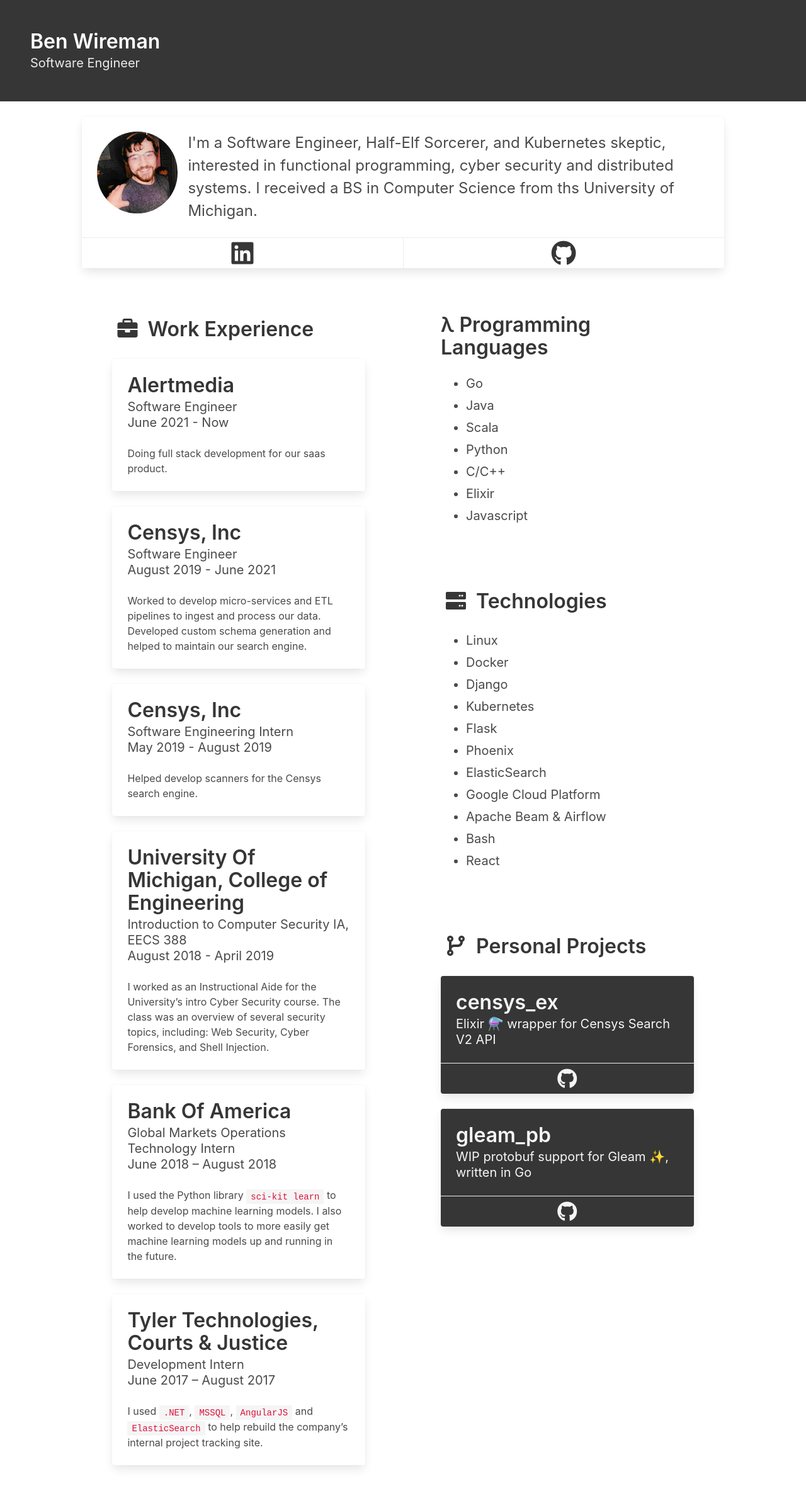
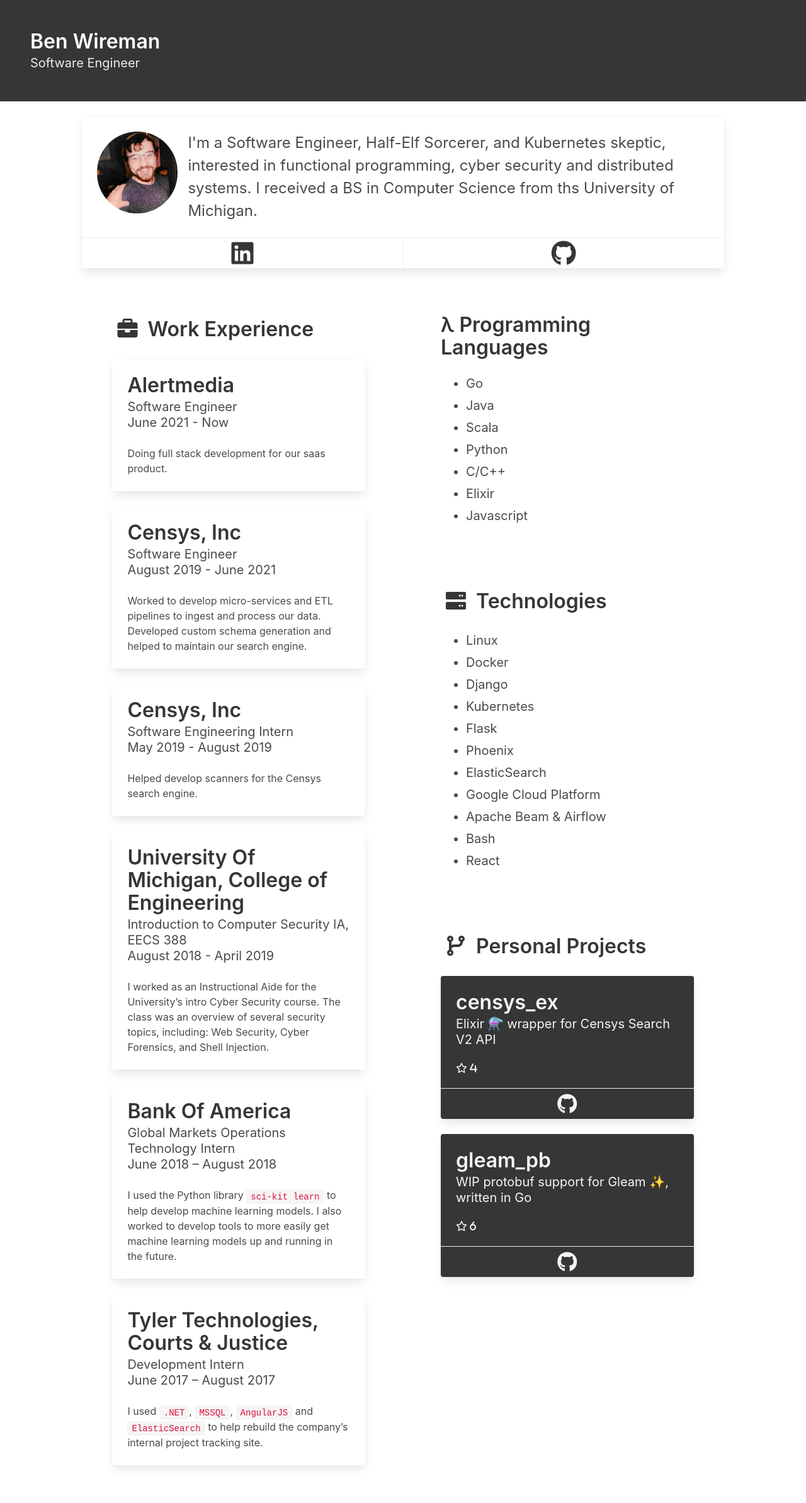
Before and after one commit to bwireman/bwireman.github.io, a Jekyll site: the page built from index.md, in a window 1280 px wide. Shown: the whole page at 63% size. Built offline with Jekyll 4.4.1, drawn with Linux system fonts in a browser that asks for light colours; our own code applies the rules of GitHub Pages for plain Markdown files.

Commit message:
improves mobile layout and adds stars

```diff
--- a/_layouts/default.html
+++ b/_layouts/default.html
@@ -20,6 +20,20 @@
     .dark-card>.card-content {
       color: whitesmoke;
     }
+
+    @media screen and (min-width: 769px) {
+      .mobile-image {
+        display: none;
+        visibility: hidden;
+      }
+    }
+
+    @media screen and (max-width: 768px) {
+      .desktop-image {
+        display: none;
+        visibility: hidden;
+      }
+    }
   </style>
 </head>
 
@@ -39,9 +53,14 @@
   <div class="columns is-centered">
     <div class="column is-four-fifths">
       <div class="card">
+        <div class="card-image mobile-image">
+          <figure class="image">
+            <img src="{{site.logo | relative_url}}" alt="ME">
+          </figure>
+        </div>
         <div class="card-content">
           <div class="media">
-            <div class="media-left">
+            <div class="desktop-image media-left">
               <figure class="image is-128x128">
                 <img class="is-rounded" src="{{site.logo | relative_url}}" alt="ME">
               </figure>
@@ -226,6 +245,7 @@
             <p class="subtitle">
               Elixir ⚗️ wrapper for Censys Search V2 API
             </p>
+            <i class="far fa-star"> 4</i>
           </div>
           <footer class="card-footer">
             <a href="https://github.com/bwireman/censys_ex" class="card-footer-item">
@@ -243,6 +263,7 @@
             <p class="subtitle">
               WIP protobuf support for Gleam ✨, written in Go
             </p>
+            <i class="far fa-star"> 6</i>
           </div>
           <footer class="card-footer">
             <a href="https://github.com/bwireman/gleam_pb" class="card-footer-item">
```
